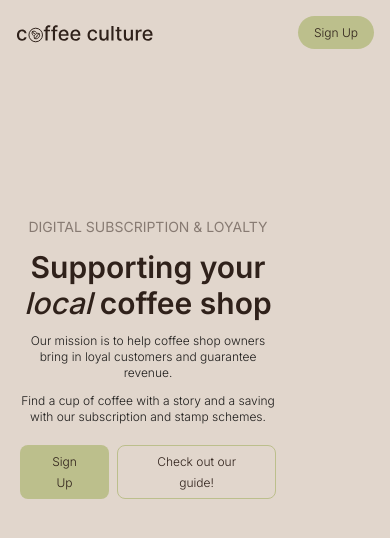
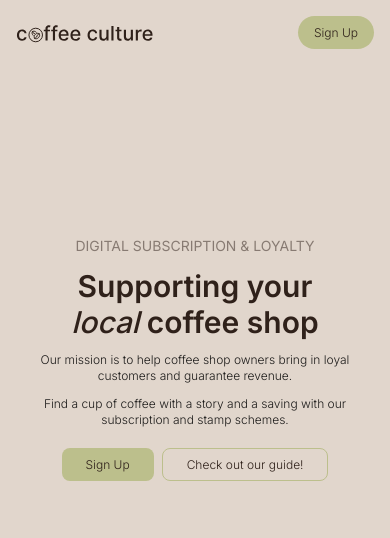
Before and after one commit to Coffee-Culture-UK/coffee-culture-frontend, a Next.js app: page / in a window 390 px wide. Shown: the top 538 px of the page. Built offline with nearby package versions, Linux system fonts and the light colour scheme.

Commit message:
Upload images

```diff
--- a/src/app/page.tsx
+++ b/src/app/page.tsx
@@ -62,7 +62,7 @@ export default function Home() {
           alt=""
           className="md:absolute md:block hidden h-screen w-auto right-0 -z-10 pr-20"
         />
-        <div className="md:hidden -bottom-20 w-screen">
+        <div className="md:hidden absolute -bottom-20 w-screen">
 
         </div>
       </div>
--- a/tailwind.config.ts
+++ b/tailwind.config.ts
@@ -9,10 +9,8 @@ const config: Config = {
   theme: {
     extend: {
       backgroundImage: {
-        "gradient-radial": "radial-gradient(var(--tw-gradient-stops))",
-        "gradient-conic":
-          "conic-gradient(from 180deg at 50% 50%, var(--tw-gradient-stops))",
-      },
+        'hero': "url('/hero.png')"
+      }
     },
   },
   plugins: [],
```
Also changed, not shown: 2 other files (tests, documents, lock files or other folders).
